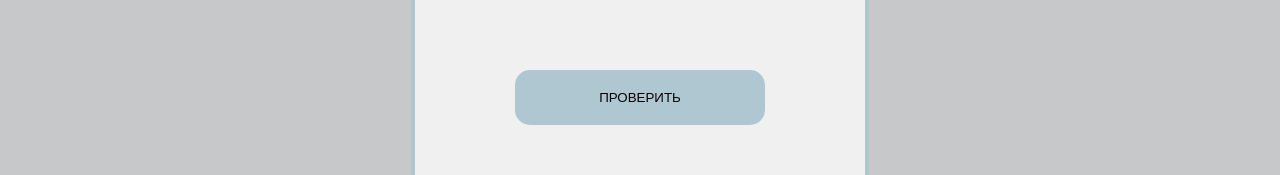
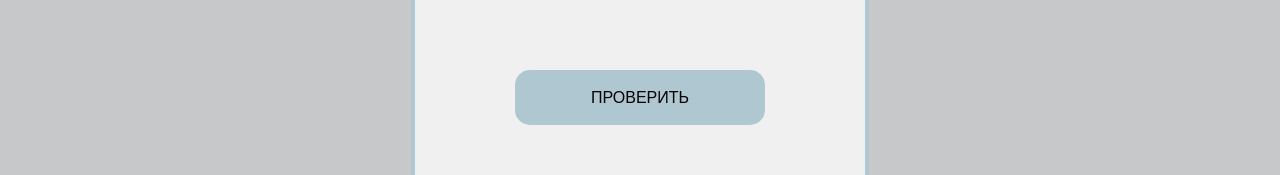
Before and after one commit to OlaGolanova/Words, a React (Create React App) app in the folder words/: page / in a window 1280 px wide. Shown: the part 620-795 px from the top of the page. Built offline with nearby package versions, Linux system fonts and the light colour scheme.

Commit message:
test card 2

```diff
--- a/words/src/components/CardSide/CardSide.jsx
+++ b/words/src/components/CardSide/CardSide.jsx
@@ -12,7 +12,7 @@ export default function CardSide(props){
         setPressed(!pressed);
     };
     const handleChangeFlip = () => {
-        setPressed(!setFlipChange);
+        setFlipChange(!flipChange);
     };
 
 
@@ -27,12 +27,11 @@ export default function CardSide(props){
     );
 
     return (
-        <div className={styles.card}
-            onClick={ handleChangeFlip } >
+        <div className={styles.card} onClick={handleChangeFlip}>
             <div className = { styles.englishWord }>{ english }</div>
             <div className = { styles.transcription }>{ transcription }</div>
-            <>  {pressed ? sideFlip : sideFront}
-                { flipChange && sideFront}</>
+            <>{pressed ? sideFlip : sideFront}
+                {flipChange && sideFront}</>
         </div>
     );
 };
--- a/words/src/components/CardSide/CardSide.module.scss
+++ b/words/src/components/CardSide/CardSide.module.scss
@@ -1,7 +1,6 @@
 @import '../../utils/variables';
 
 .card {
-    position: relative;
     display:flex;
     flex-direction: column;
     margin-top: 100px;
@@ -15,8 +14,6 @@
         cursor: pointer;
     }
     .button {
-        position: relative;
-        z-index: 1;
         margin-top: 120px;
         width: 250px;
         height: 55px;
@@ -26,6 +23,7 @@
         border: 2px solid $colorFooter;
         color: $colorText;
         text-transform: uppercase;
+        font-size: 16px;
         transition: .5s;
         &:hover {
             cursor: pointer;
```
